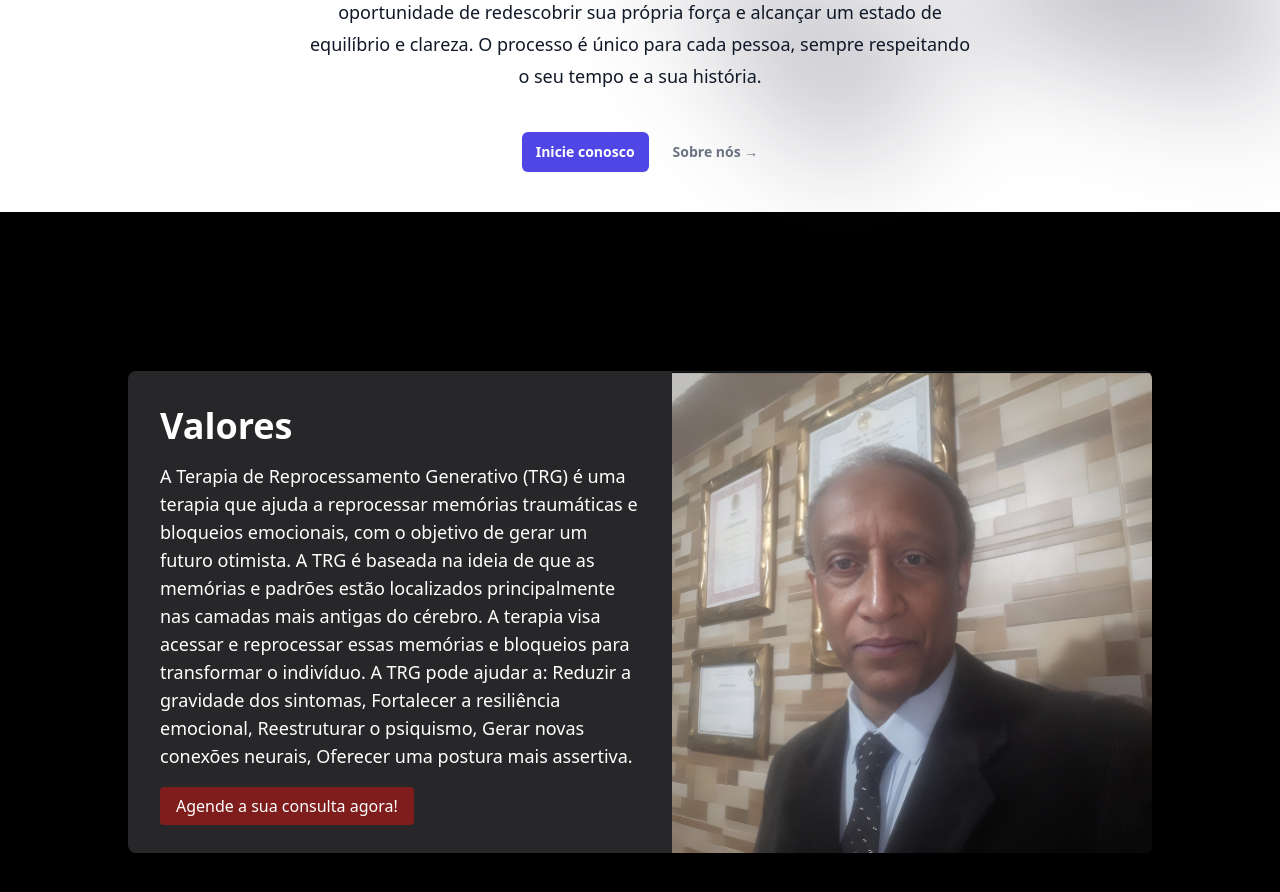
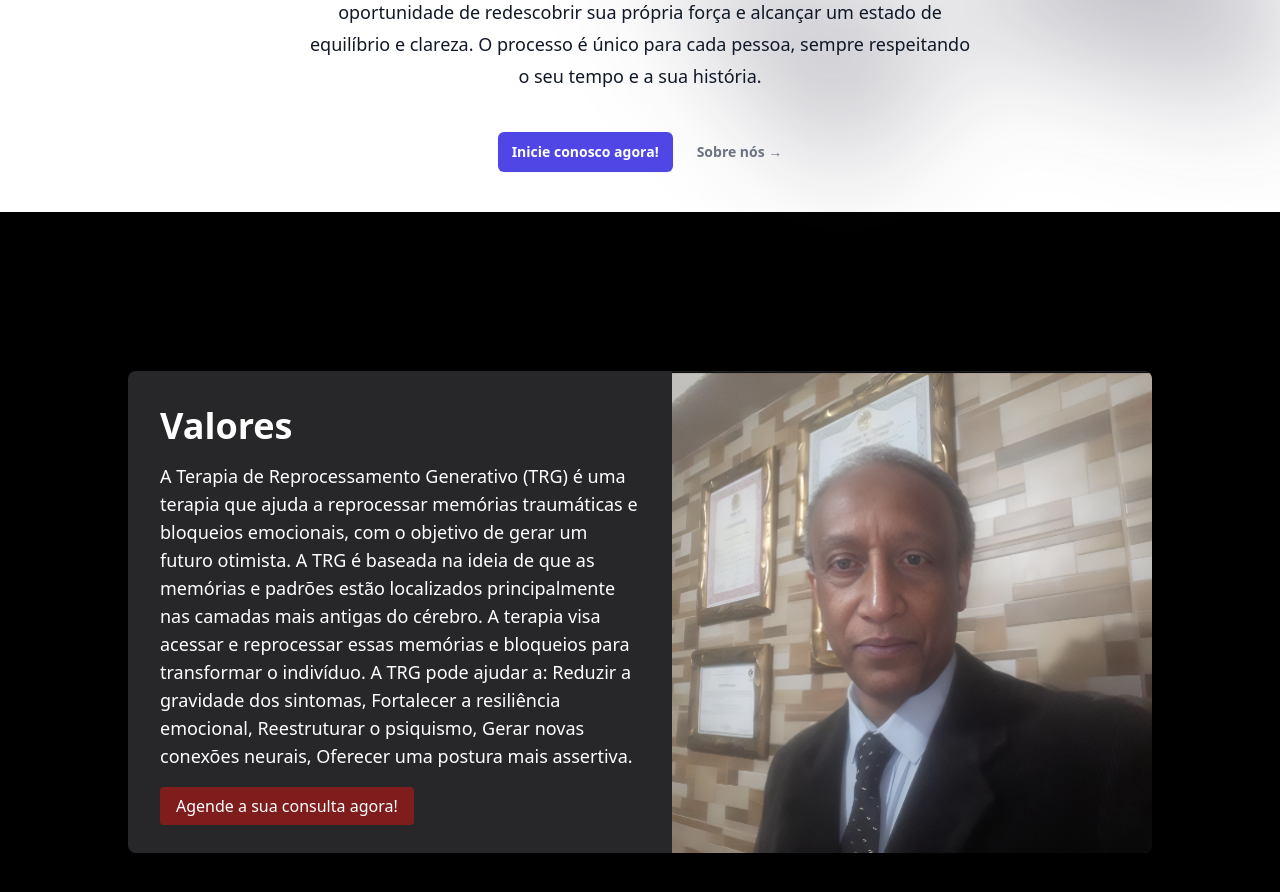
Before and after one commit to Marcelo7211/carlostrg, a React (Vite) app: page / in a window 1280 px wide. Shown: the part 820-1712 px from the top of the page. Built offline with nearby package versions, Linux system fonts and the light colour scheme.

Commit message:
ajuste no texto

```diff
--- a/src/components/home/home.tsx
+++ b/src/components/home/home.tsx
@@ -48,7 +48,7 @@ function Home() {
                 href="https://dojopaulista.actuar.com"
                 className="rounded-md bg-indigo-600 px-3.5 py-2.5 text-sm font-semibold text-white shadow-sm hover:bg-indigo-500 focus-visible:outline focus-visible:outline-2 focus-visible:outline-offset-2 focus-visible:outline-indigo-600"
               >
-                Inicie conosco
+                Inicie conosco agora!
               </a>
               <a href="https://dojopaulista.actuar.com/fale-conoscov2" className="text-sm font-semibold leading-6 text-gray-500"> {/* Alterado para texto mais claro */}
                 Sobre nós <span aria-hidden="true">→</span>
```
